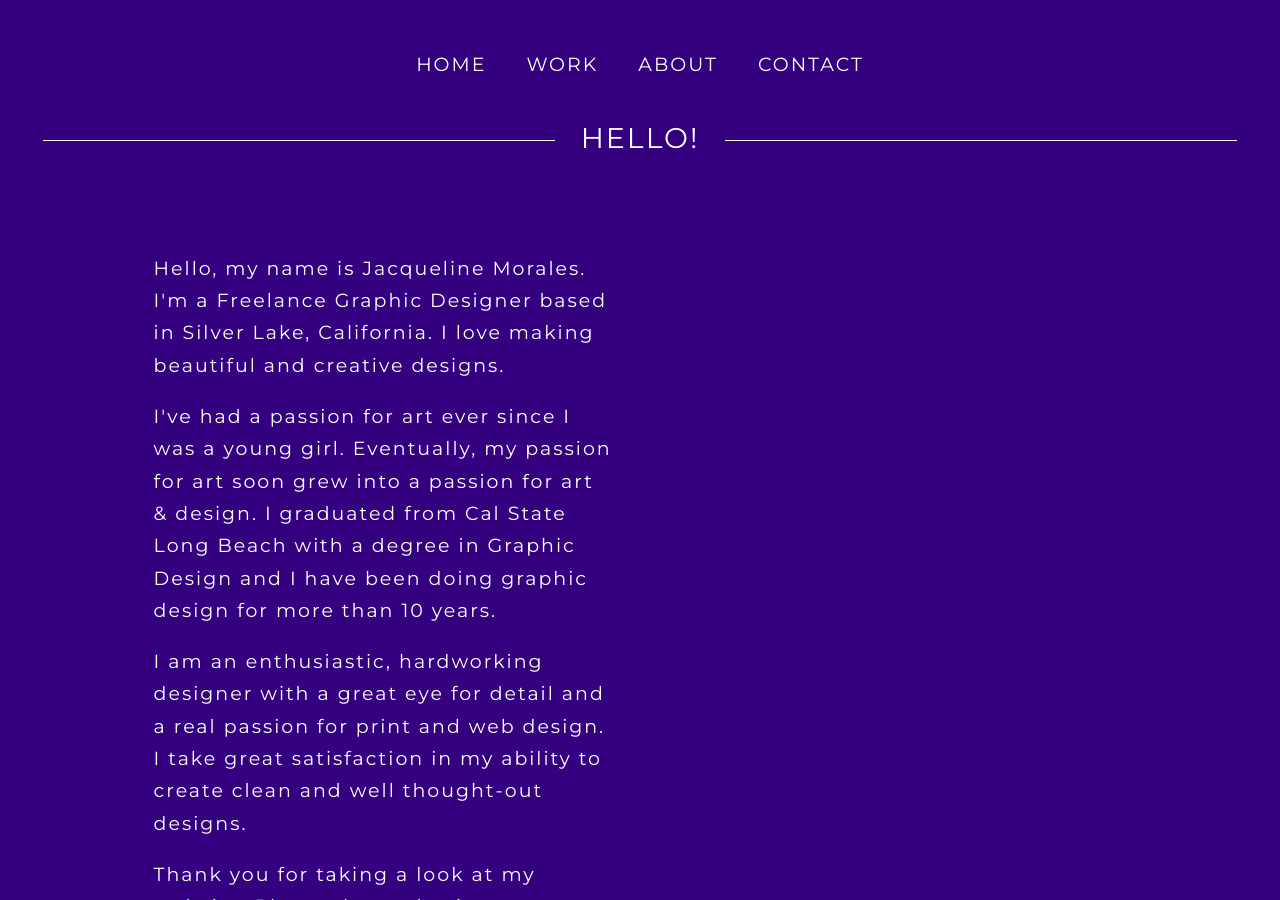
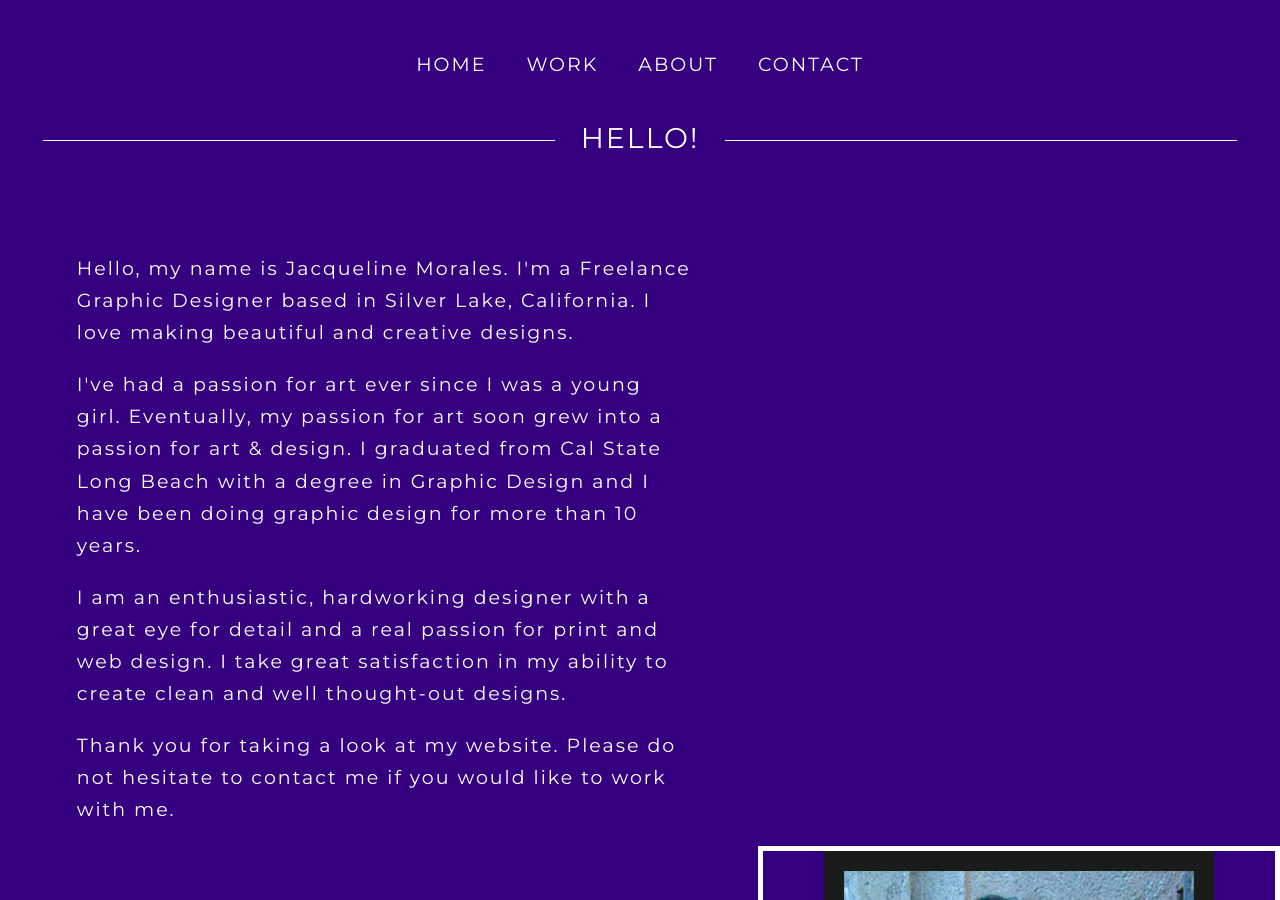
Before and after one commit to zeny11-11/jmorales, a Jekyll site: the page built from index.html, in a window 1280 px wide and 900 px high, scrolled down 4302 px. Built offline with Jekyll 4.4.1, drawn with Linux system fonts in a browser that asks for light colours; nearby versions of some CDN libraries; some web fonts are replaced; Markdown is read by kramdown in place of the engine named in the settings.

Commit message:
Update stylesheet.css

```diff
--- a/css/stylesheet.css
+++ b/css/stylesheet.css
@@ -511,7 +511,7 @@
     -ms-hyphens: none;
     -webkit-hyphens: none;
     hyphens: none;
-	width:60%
+	width:80%
 }
 
 .about_div2 {
```
